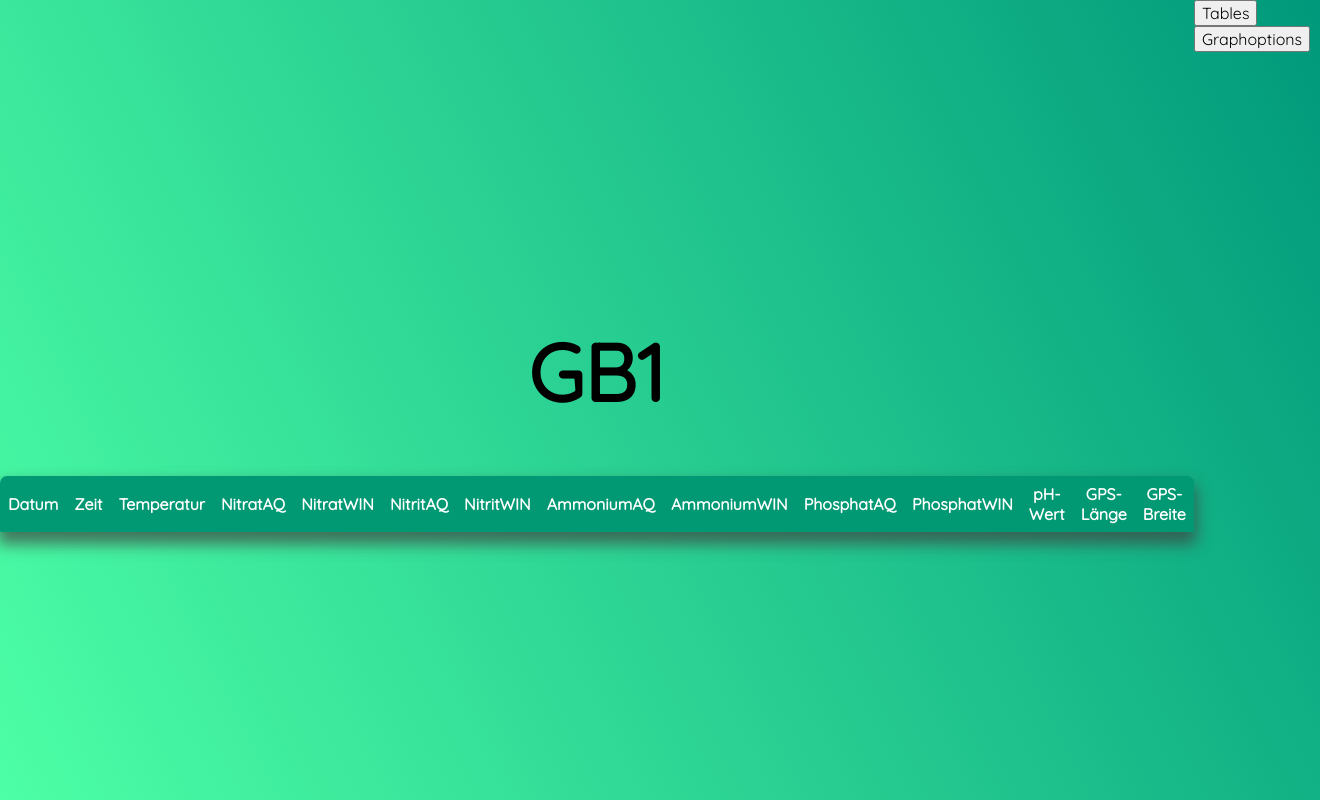
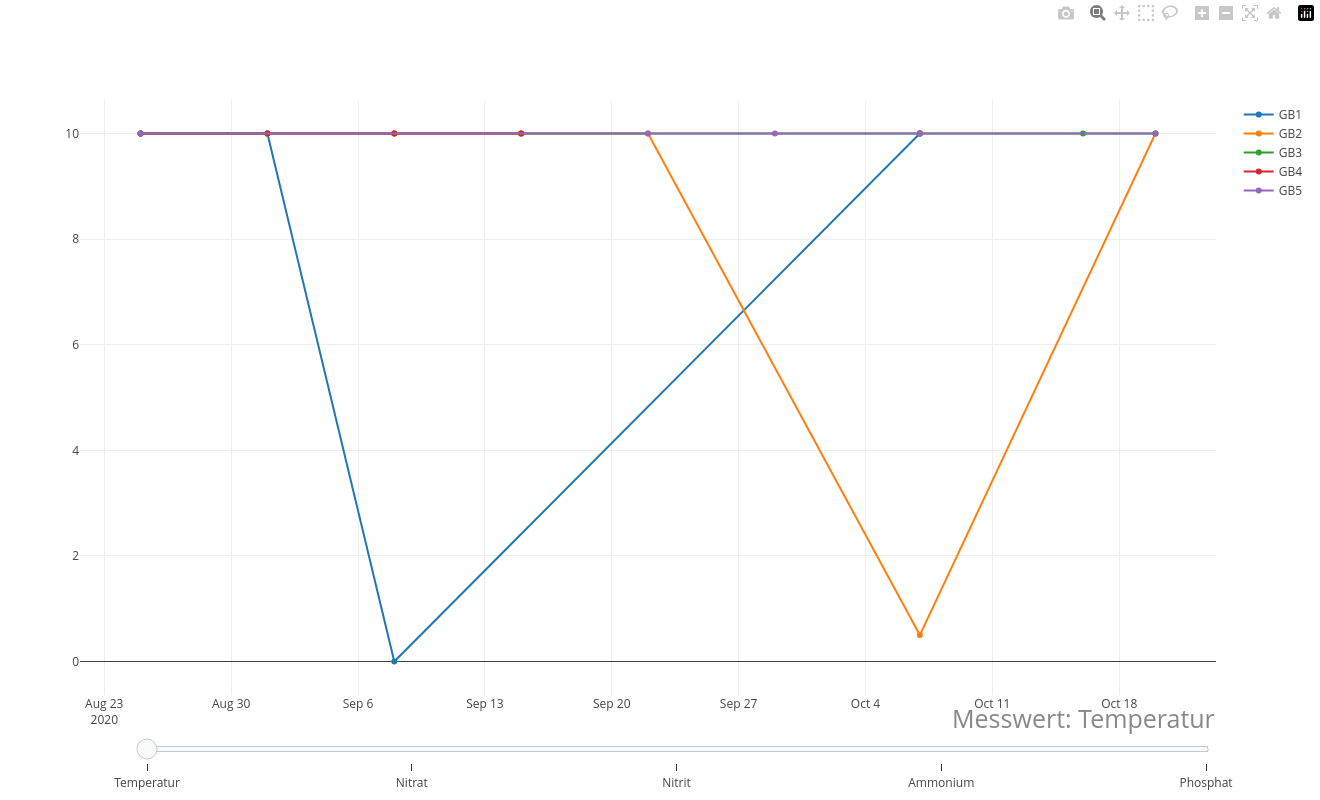
Before and after one commit to C3H4O2/Schleiwasser_Data_Project, a Flask app: page /viewer in a window 1320 px wide. Run offline with Flask 2, Linux system fonts and the light colour scheme; data that the repository does not hold is empty; some libraries are stand-ins or nearby versions.

Commit message:
Viewer 2.0, only graph, with slider and hardcoded data (unstyled)

```diff
--- a/main.py
+++ b/main.py
@@ -9,11 +9,8 @@ log.setLevel(logging.ERROR)
 app = Flask(__name__)
 entry = Entry()
 
-@app.route('/')
-def index():
-    return render_template('index.html')
 
-@app.route('/data', methods = ['POST', 'GET'])
+@app.route('/', methods = ['POST', 'GET'])
 def data():
     cd = request.cookies.get('l') if request.cookies.get('l')!=None else ''
     try:
@@ -48,33 +45,11 @@ def data():
 def download():
     return render_template('log.txt')
 
-# @app.route('/viewer', methods=['POST', "GET"])
-# def viewer():
-#     loc = request.args.get('loc')
-#     l = ['GB1', 'GB2', 'GB3', 'GB4', 'GB5']
-#     return render_template('viewer.html', l=l, loc=loc)
 
 @app.route('/viewer', methods=['POST', 'GET'])
-def tables():
-    loc = request.args.get('loc')
-    l = ['GB1', 'GB2', 'GB3', 'GB4', 'GB5']
-    if loc == None:
-        loc = 'GB1'
-    content = entry.get_table(loc)
-    content2 = []
+def viewer():
+    return render_template('viewer.html')
 
-    for i in content:
-        content2.append([None for i in content[0]])
-
-    for i in range(len(content)):
-        for j in range(len(content[i])):
-            if content[i][j] == None or content[i][j] == 'None':
-                content2[i][j]='-'
-            else:
-                content2[i][j]=content[i][j]
-
-    content = content2
-    return render_template('viewer.html', c = content, loc=loc, l=l)
 
 @app.route('/cookiedata')
 def cookiedata():
@@ -84,6 +59,20 @@ def cookiedata():
         l[i] = l[i].split(' ')
     print(l)
     return render_template('cookie_data.html', l=l)
+
+
+@app.route('/postmethod', methods = ['POST'])
+def post_javascript_data():
+    names = {'date':'Datum', 'time':'Zeit', 'temp':'Temperatur', 'nitratAQ':'Nitrat Aquanal', 'nitratWIN':'Nitrat WINLAB', 'nitritAQ':'Nitrit Aquanal', 'nitritWIN':'Nitrit WINLAB', 'ammoniumAQ':'Ammonium Aquanal', 'ammoniumWIN':'Ammonium WINLAB', 'phosphatAQ':'Phosphat Aquanal', 'phostphatWIN':'Phosphat WINLAB', 'pHWert':'pH-Wert', 'gpsLaenge':'GPS-Laengengrad', 'gpsBreite':'GPS-Breitengrad'}
+
+    key = request.form['test_data'].strip('"')
+    print("Key:", key)
+
+    name = names[key]
+    print("Name:", name)
+
+    return name
+
 
 @app.route('/chart', methods=['GET', 'POST'])
 def chart():
--- a/static/js/viewer.js
+++ b/static/js/viewer.js
@@ -1,18 +1,135 @@
-function openOptions(evt, typeName) {
-
-  var i, tabcontent, tablinks;
-
-
-  tabcontent = document.getElementsByClassName("tabcontent");
-  for (i = 0; i < tabcontent.length; i++) {
-    tabcontent[i].style.display = "none";
+$(function() {
+  var lookup = {
+    Temperatur: {'GB1': {'x': ['2020-08-25', '2020-09-01', '2020-09-08', '2020-10-07'], 'y': [10, 10, 0, 10]}, 'GB2': {'x': ['2020-08-25', '2020-09-01', '2020-09-08', '2020-09-15', '2020-09-22', '2020-10-07', '2020-10-20'], 'y': [10, 10, 10, 10, 10, 0.5, 10]}, 'GB3': {'x': ['2020-08-25', '2020-09-01', '2020-09-08', '2020-09-15', '2020-10-07', '2020-10-16', '2020-10-20'], 'y': [10, 10, 10, 10, 10, 10, 10]}, 'GB4': {'x': ['2020-08-25', '2020-09-01', '2020-09-08', '2020-09-15', '2020-09-22', '2020-10-07'], 'y': [10, 10, 10, 10, '<10', 10]}, 'GB5': {'x': ['2020-08-25', '2020-09-22', '2020-10-07', '2020-10-20', '2020-09-29'], 'y': [10, 10, 10, 10, 10]}},
+    // nitratAQ: {
+    //   'GB1': {'x': ['2020-09-08', '2020-09-15', '2020-09-22', '2020-10-07', '2020-10-16', '2020-10-20'], 'y': [0.47, 0.39, 0.1, 0.1, 1.27, 0.1]},
+    //   'GB2': {'x': ['2020-09-08', '2020-10-07', '2020-10-20'], 'y': [0.65, 0.68, 0.21]},
+    //   'GB3': {'x': ['2020-09-08', '2020-09-15', '2020-10-16', '2020-10-20'], 'y': [1.5, 0.1, 0.095, 0.1]},
+    //   'GB4': {'x': ['2020-09-08', '2020-09-15', '2020-09-22'], 'y': [0.36, 0.7, 0.1]},
+    //   'GB5': {'x': ['2020-09-15'], 'y': [0.33]}},
+    Nitrat: {
+      'GB1': {'x': ['2020-08-25', '2020-09-01', '2020-09-08', '2020-10-07'], 'y': [0.02, 0.02, 0.02, 0.02]},
+      'GB2': {'x': ['2020-08-25', '2020-09-01', '2020-09-08', '2020-09-15', '2020-09-22', '2020-10-07', '2020-10-20'], 'y': [0.02, 0.02, 0.02, 0.02, 0.002, 0.02, 0.02]},
+      'GB3': {'x': ['2020-08-25', '2020-09-01', '2020-09-08', '2020-09-15', '2020-10-07', '2020-10-16', '2020-10-20'], 'y': [0.02, 0.02, 0.02, 0.02, 0.02, 0.02, 0.02]},
+      'GB4': {'x': ['2020-08-25', '2020-09-01', '2020-09-08', '2020-09-22', '2020-10-07'], 'y': [0.02, 0.02, 0.02, 0.02, 0.02]},
+      'GB5': {'x': ['2020-08-25', '2020-09-22', '2020-10-07', '2020-10-20', '2020-09-29'], 'y': [0.02, 0.02, 0.02, 0.02, 0.02]}},
+    // nitritAQ: {
+    //   'GB1': {'x': ['2020-10-07'], 'y': [0.010]},
+    //   'GB2': {'x': [], 'y': []},
+    //   'GB3': {'x': [], 'y': []},
+    //   'GB4': {'x': [], 'y': []},
+    //   'GB5': {'x': [], 'y': []}},
+    Nitrit: {
+      'GB1': {'x': ['2020-08-25', '2020-09-01', '2020-09-08', '2020-10-07'], 'y': [0.2, 0.2, 0.3, 0.05]},
+      'GB2': {'x': ['2020-08-25', '2020-09-01', '2020-09-08', '2020-09-15', '2020-09-22', '2020-10-07', '2020-10-20'], 'y': [0.2, 0.2, 0.2, 0.2, 0.05, 0.2, 0.05]},
+      'GB3': {'x': ['2020-08-25', '2020-09-01', '2020-09-08', '2020-09-15', '2020-10-07', '2020-10-16', '2020-10-20'], 'y': [0.05, 0.1, 0.05, 0.2, 0.2, 0.2, 0.2]},
+      'GB4': {'x': ['2020-08-25', '2020-09-01', '2020-09-08', '2020-09-22'], 'y': [0.2, 0.1, 0.2, 0.2]},
+      'GB5': {'x': ['2020-08-25', '2020-09-08', '2020-09-22','2020-09-29', '2020-10-20'], 'y': [0.02, 0.2, 0.05, 0.2, 0.2]}},
+    // ammoniumAQ: {
+    //   'GB1': {'x': ['2020-09-08', '2020-09-15', '2020-09-22', '2020-10-07', '2020-10-16'], 'y': [0.738, 0.419, 0.281, 0.229, 0.145]},
+    //   'GB2': {'x': ['2020-09-08', '2020-10-07', '2020-10-20'], 'y': [0.583, 0.203, 0.299]},
+    //   'GB3': {'x': ['2020-09-08', '2020-09-15', '2020-10-16', '2020-10-20'], 'y': [0.51, 0.131, 0.1, 0.103]},
+    //   'GB4': {'x': ['2020-09-08', '2020-09-22', '2020-10-07'], 'y': [0.123, 0.421, 0.2]},
+    //   'GB5': {'x': ['2020-09-08', '2020-09-15', '2020-10-07'], 'y': [0.117, 0.165, 0.05]}},
+    Ammonium: {
+      'GB1': {'x': ['2020-08-25', '2020-09-01', '2020-09-08', '2020-10-07'], 'y': [0.5, 0, 0, 0.5]},
+      'GB2': {'x': ['2020-08-25', '2020-09-01', '2020-09-08', '2020-09-15', '2020-09-22', '2020-10-07', '2020-10-20'], 'y': [0.5, 0.5, 0, 3, 0.5, 0.5, 0]},
+      'GB3': {'x': ['2020-08-25', '2020-09-01', '2020-09-08', '2020-09-15', '2020-10-07', '2020-10-16', '2020-10-20'], 'y': [0, 0.1, 0.5, 0.5, 0.5, 0, 0.5]},
+      'GB4': {'x': ['2020-08-25', '2020-09-01', '2020-09-08', '2020-09-22'], 'y': [1.2, 0.1, 0.5, 0.5]},
+      'GB5': {'x': ['2020-08-25', '2020-09-08', '2020-09-22', '2020-10-20', '2020-09-29'], 'y': [0.5, 0.5, 0, 0.5, 0.5]}},
+    // phosphatAQ: {
+    //   'GB1': {'x': ['2020-09-08', '2020-09-15', '2020-09-22', '2020-10-07', '2020-10-16'], 'y': [1.403, 0.49, 1.196, 0.423, 1.09]},
+    //   'GB2': {'x': ['2020-09-08', '2020-10-07', '2020-10-20'], 'y': [1.673, 1.125, 1.155]},
+    //   'GB3': {'x': ['2020-09-08', '2020-09-15', '2020-10-16', '2020-10-20'], 'y': [1.179, 1.206, 1.202, 0.632]},
+    //   'GB4': {'x': ['2020-09-08', '2020-09-22', '2020-10-07'], 'y': [1.206, 1.266, 0.5]},
+    //   'GB5': {'x': ['2020-09-08', '2020-09-15', '2020-10-07'], 'y': [0.432, 0.96, 0.5]}},
+    Phosphat : {
+      'GB1': {'x': ['2020-08-25', '2020-09-01', '2020-09-08', '2020-10-07'], 'y': [8.5, 7.5, 8.4, 7.7]},
+      'GB2': {'x': ['2020-08-25', '2020-09-01', '2020-09-08', '2020-09-15', '2020-09-22', '2020-10-07', '2020-10-20'], 'y': [8.5, 8, 8, 8.5, 8.5, 8.5, 8.5]},
+      'GB3': {'x': ['2020-08-25', '2020-09-01', '2020-09-08', '2020-09-15', '2020-10-07', '2020-10-16', '2020-10-20'], 'y': [8, 8, 8, 8.5, 8.5, 8.5, 7.5]},
+      'GB4': {'x': ['2020-08-25', '2020-09-01', '2020-09-08', '2020-09-15', '2020-09-22', '2020-10-07'], 'y': [8, 8, 7.5, 8.5, 8.5, 9]},
+      'GB5': {'x': ['2020-08-25', '2020-09-08', '2020-09-22', '2020-10-07', '2020-10-20', '2020-09-29'], 'y': [8.5, 8.5, 8.5, 9, 7, 8]}}
   }
 
-  tablinks = document.getElementsByClassName("tablinks");
-  for (i = 0; i < tablinks.length; i++) {
-    tablinks[i].className = tablinks[i].className.replace(" active", "");
+  function getData(meas, loc) {
+    var trace = {
+      x: lookup[meas][loc].x,
+      y: lookup[meas][loc].y
+    }
+    return trace
+  };
+
+  var measurements = Object.keys(lookup);
+
+  var firstMeasurement = lookup[measurements[0]];
+
+  var locs = Object.keys(firstMeasurement);
+
+  var traces = [];
+  var i;
+  for (i = 0; i < locs.length; i++) {
+    var data = firstMeasurement[locs[i]];
+    traces.push({
+      name: locs[i],
+      x: data.x.slice(),
+      y: data.y.slice(),
+      type: 'scatter'
+    });
   }
 
-  document.getElementById(typeName).style.display = "block";
-  evt.currentTarget.className += " active";
-}
+  var frames = [];
+  for (i = 0; i < measurements.length; i++) {
+    frames.push({
+      name: measurements[i],
+      data: locs.map(function (loc) {
+        return getData(measurements[i], loc);
+      })
+    });
+  }
+
+  var sliderSteps = [];
+  for (i = 0; i < measurements.length; i++) {
+    sliderSteps.push({
+      label: measurements[i],
+      method: 'animate',
+      args: [[measurements[i]], {
+        mode: 'immediate',
+        frame: {redraw: false, duration: 500},
+        transition: {duration: 500}
+      }]
+    });
+  }
+
+  var layout = {
+    // xaxis: {
+    //   range: ['2020-10-01', '2020-12-09']
+    // },
+    // yaxis: {
+    //   range: [0, 6.5]
+    // },
+    showlegend: true,
+    sliders: [{
+      pad: {t: 30},
+      y: 0.05,
+      x: 0.05,
+      len: 0.95,
+      currentvalue: {
+        xanchor: 'right',
+        prefix: 'Messwert: ',
+        font: {
+          color: '#888',
+          size: 25
+        }
+      },
+      transition: {duration: 500},
+
+      steps: sliderSteps
+    }]
+  };
+
+  Plotly.newPlot('graph', {
+    data: traces,
+    layout: layout,
+    frames: frames
+  });
+});
--- a/templates/viewer.html
+++ b/templates/viewer.html
@@ -1,88 +1,21 @@
 <!DOCTYPE html>
-<html lang="en">
 <head>
-  <meta charset="UTF-8">
+	<!-- Load plotly.js into the DOM -->
   <meta name="viewport" content="width=device-width, initial-scale=1.0">
-  <link rel="stylesheet" href="/static/css/viewer-styles.css">
-  <link rel="stylesheet" type="text/css" href="http://fonts.googleapis.com/css?family=Quicksand">
+	<script src='https://cdn.plot.ly/plotly-latest.min.js'></script>
+  <script src="https://code.jquery.com/jquery-2.1.4.min.js"></script>
   <script type="text/javascript" src="/static/js/viewer.js"></script>
-  <title>{{loc}}-Table</title>
+
+  <style media="screen">
+    html, body {
+    margin: 0;
+    padding: 0;
+    height: 100%;
+  }
+  </style>
 </head>
 
 <body>
-<div class='flex-container'>
-  <div class='table'>
-    <div class='header-item'>
-      <h1>{{loc}}</h1>
-    </div>
-
-    <div class='table-item'>
-      <table class="table-content">
-        <colgroup>
-          <col class='Datum' span='1'>
-          <col class='Zeit' span='1'>
-          <col class='Temperatur' span='1'>
-          <col class='NitratAQ' span='1'>
-          <col class='NitratWIN' span='1'>
-          <col class='NitritAQ' span='1'>
-          <col class='NitritWIN' span='1'>
-          <col class='AmmoniumAQ' span='1'>
-          <col class='AmmoniumWIN' span='1'>
-          <col class='PhosphatAQ' span='1'>
-          <col class='PhosphatWIN' span='1'>
-          <col class='pH-Wert' span='1'>
-          <col class='GPS-Länge' span='1'>
-          <col class='GPS-Breite' span='1'>
-        </colgroup>
-        <thead>
-          <tr>
-            <th>Datum</th>
-            <th>Zeit</th>
-            <th><a href="/chart?loc={{loc}}&keyword=temp">Temperatur</a></th>
-            <th><a href="/chart?loc={{loc}}&keyword=nitratAQ">NitratAQ</a></th>
-            <th><a href="/chart?loc={{loc}}&keyword=nitratWIN">NitratWIN</a></th>
-            <th><a href="/chart?loc={{loc}}&keyword=nitritAQ">NitritAQ</a></th>
-            <th><a href="/chart?loc={{loc}}&keyword=nitritWIN">NitritWIN</a></th>
-            <th><a href="/chart?loc={{loc}}&keyword=ammoniumAQ">AmmoniumAQ</a></th>
-            <th><a href="/chart?loc={{loc}}&keyword=ammoniumWIN">AmmoniumWIN</a></th>
-            <th><a href="/chart?loc={{loc}}&keyword=phosphatAQ">PhosphatAQ</a></th>
-            <th><a href="/chart?loc={{loc}}&keyword=phosphatWIN">PhosphatWIN</a></th>
-            <th><a href="/chart?loc={{loc}}&keyword=pHWert">pH-Wert</a></th>
-            <th><a href="/chart?loc={{loc}}&keyword=gpsLaenge">GPS-Länge</a></th>
-            <th><a href="/chart?loc={{loc}}&keyword=gpsBreite">GPS-Breite</a></th>
-          </tr>
-        </thead>
-        <tbody>
-          {% for r in c %}
-          <tr>
-            {% for e in r %}
-              <td>{{e}}</td>
-            {% endfor %}
-          </tr>
-          {% endfor %}
-        </tbody>
-      </table>
-    </div>
-  </div>
-
-  <div class='selectors'>
-    <div class="tab">
-      <button class="tablinks" onclick="openOptions(event, 'Table-tab')">Tables</button>
-      <button class="tablinks" onclick="openOptions(event, 'Graphs-tab')">Graphoptions</button>
-    </div>
-    <div id="Table-tab" class="tabcontent">
-        <form action='viewer' method="GET">
-          <select name="loc" onchange="form.submit()">
-            {% for loc in l %}
-              <option value="{{ loc }}">{{ loc }}</option>
-            {% endfor %}
-          </select>
-        </form>
-    </div>
-    <div id='Graphs-tab' class='tabcontent'>
-      <p>test</p>
-    </div>
-  </div>
-</div>
+  <div id="graph" style="width:100%;height:100%;"></div>
+  <!-- <script type="text/javascript" src="/static/js/viewer.js"></script> -->
 </body>
-</html>
```
Also changed, not shown: 1 other file.
